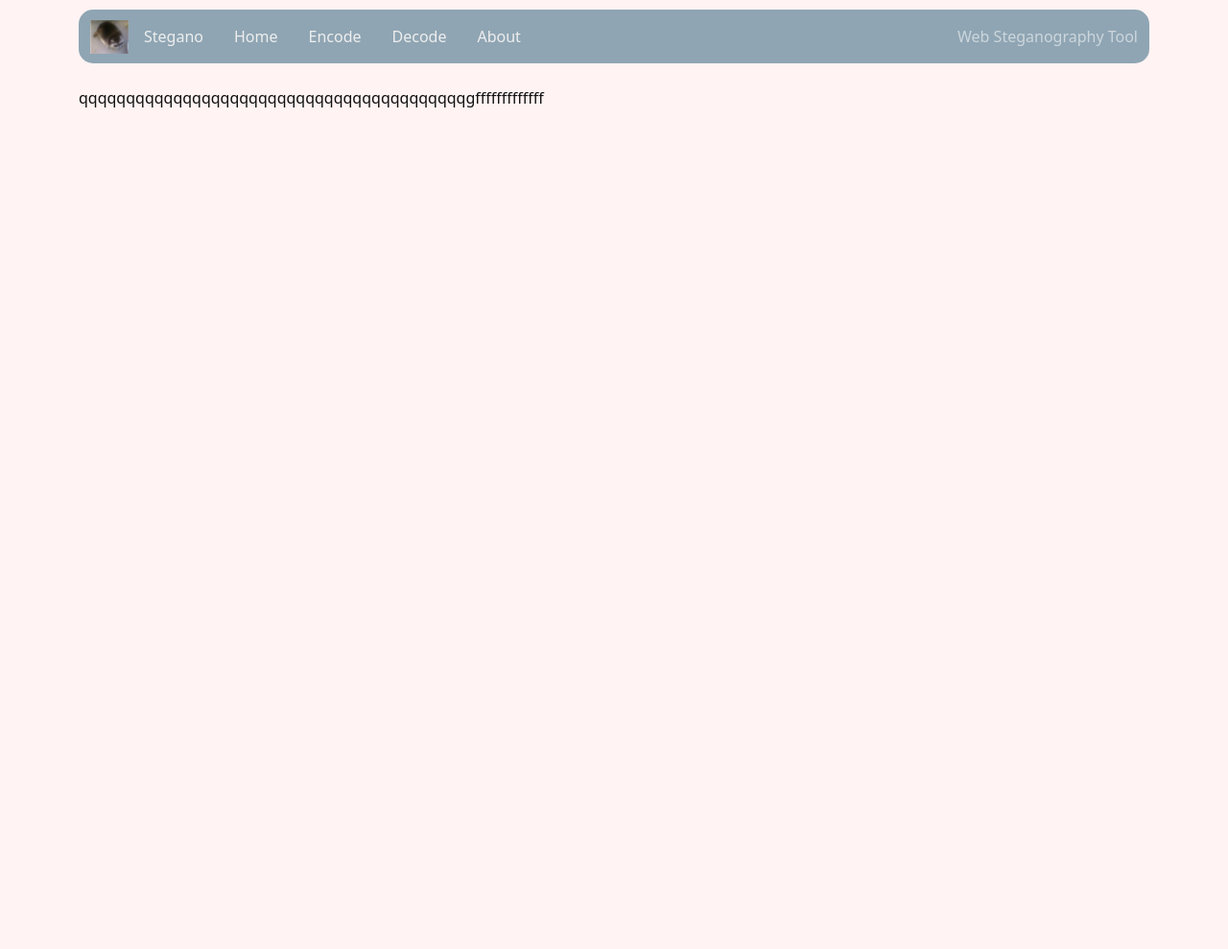
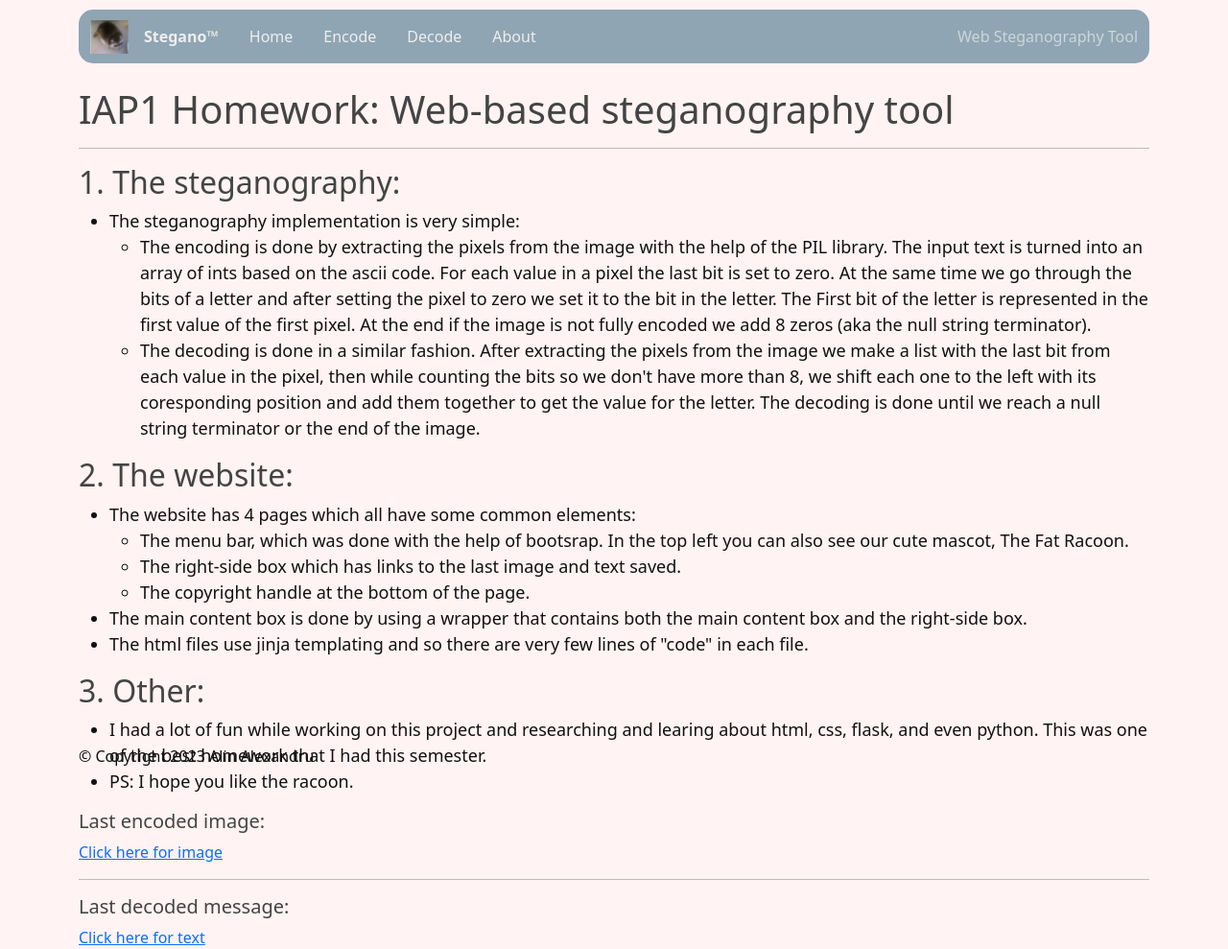
Before and after one commit to alinioan/Web-steganography, a Flask app: page /about in a window 1280 px wide. Shown: the whole page at 96% size. Before the commit the page ends 112 px from the top, so only its background shows below. Run offline with Flask 3, Linux system fonts and the light colour scheme.

Commit message:
final templates
Signed-off-by: Alin <alin.alex1000@gmail.com>

```diff
--- a/templates/about.html
+++ b/templates/about.html
@@ -5,5 +5,33 @@
 {% endblock %}
 
 {% block body %}
-    qqqqqqqqqqqqqqqqqqqqqqqqqqqqqqqqqqqqqqqqqgfffffffffffff
+	<div class="box">
+		<h1 id="iap1-homework-web-based-steganography-tool">IAP1 Homework: Web-based steganography tool</h1>
+		<hr>
+		<h2 id="1-the-steganography-">1. The steganography:</h2>
+		<ul style="font-size: 18px;">
+			<li>The steganography implementation is very simple:<ul>
+			<li>The encoding is done by extracting the pixels from the image with the help of the PIL library. The input text is turned into an array of ints based on the ascii code. For each value in a pixel the last bit is set to zero. At the same time we go through the bits of a letter and after setting the pixel to zero we set it to the bit in the letter. The First bit of the letter is represented in the first value of the first pixel. At the end if the image is not fully encoded we add 8 zeros (aka the null string terminator).</li>
+			<li>The decoding is done in a similar fashion. After extracting the pixels from the image we make a list with the last bit from each value in the pixel, then while counting the bits so we don&#39;t have more than 8, we shift each one to the left with its coresponding position and add them together to get the value for the letter. The decoding is done until we reach a null string terminator or the end of the image.</li>
+		</ul>
+		</li>
+		</ul>
+		<h2 id="2-the-website-">2. The website:</h2>
+		<ul style="font-size: 18px;">
+			<li>The website has 4 pages which all have some common elements:<ul>
+			<li>The menu bar, which was done with the help of bootsrap. In the top left you can also see our cute mascot, The Fat Racoon.</li>
+			<li>The right-side box which has links to the last image and text saved.</li>
+			<li>The copyright handle at the bottom of the page.</li>
+		</ul>
+		</li>
+			<li>The main content box is done by using a wrapper that contains both the main content box and the right-side box.</li>
+			<li>The html files use jinja templating and so there are very few lines of "code" in each file.</li>
+		</ul>
+		<h2 id="3-other-">3. Other:</h2>
+		<ul style="font-size: 18px;">
+			<li>I had a lot of fun while working on this project and researching and learing about html, css, flask, and even python. This was one of the best homework that I had this semester.</li>
+			<li>PS: I hope you like the racoon. </li>
+		</ul>
+	</div>
+
 {% endblock %}
--- a/templates/base.html
+++ b/templates/base.html
@@ -26,14 +26,14 @@
 						<img src="{{url_for('static', filename='ratOn.png')}}" width="40" height="35"
 							class="d-inline-block align-top" alt="">
 						<div class="navbar-nav mr-auto">
-							<a class="nav-item nav-link">Stegano</a>
+							<a class="nav-item nav-link"><b>Stegano&trade;</b></a>
 							<a class="nav-item nav-link" href="/">Home</a>
 							<a class="nav-item nav-link" href="{{url_for('encode')}}">Encode</a>
 							<a class="nav-item nav-link" href="{{url_for('decode')}}">Decode</a>
 							<a class="nav-item nav-link" href="{{url_for('about')}}">About</a>
 						</div>
 					</div>
-					<a class="collapse navbar-collapse navbar-nav mr-auto nav-item nav-link justify-content-end ">
+					<a class="collapse navbar-collapse navbar-nav mr-auto nav-item nav-link justify-content-end" id="end_text">
 						Web Steganography Tool
 					</a>
 				</div>
@@ -42,11 +42,28 @@
 
 		<br>
 
-		{% block body %}{% endblock %}
+		<div id="wrapper">
+			<div id="content">
+				{% block body %}{% endblock %}
+		   </div>
+			<div id="rightcolumn">
+				<div class="box">
+					<h5> Last encoded image: </h5>
+					<a href="/image/last/encoded" target=”_blank”> Click here for image </a>
+					<hr>
+					<h5> Last decoded message: </h5>
+					<a href="/image/last/decoded" target=”_blank”> Click here for text </a>
+				</div>
+			</div>
+		</div>
+
 	</div>
 	<script src="https://cdn.jsdelivr.net/npm/bootstrap@5.3.0-alpha3/dist/js/bootstrap.bundle.min.js"
 		integrity="sha384-ENjdO4Dr2bkBIFxQpeoTz1HIcje39Wm4jDKdf19U8gI4ddQ3GYNS7NTKfAdVQSZe"
 		crossorigin="anonymous"></script>
 </body>
 
+<footer class="container fixed-bottom">&copy; Copyright 2023 Alin Alexandru</footer>
+
+
 </html>
```
Also changed, not shown: templates/image/decode.html (+16 -5 lines), templates/image/encode.html (+24 -6 lines), templates/index.html (+8 -2 lines), templates/image/last/decoded.html (deleted), templates/image/last/encoded.html (deleted).
